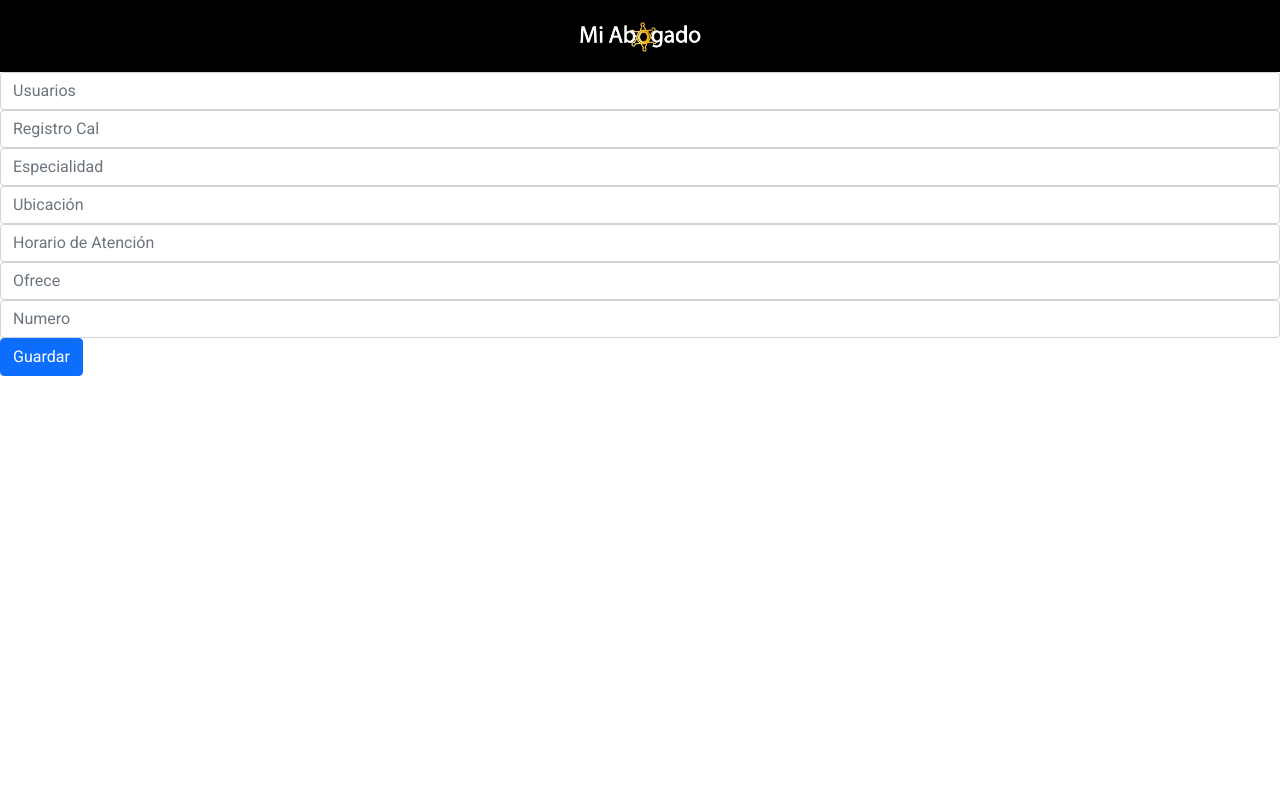
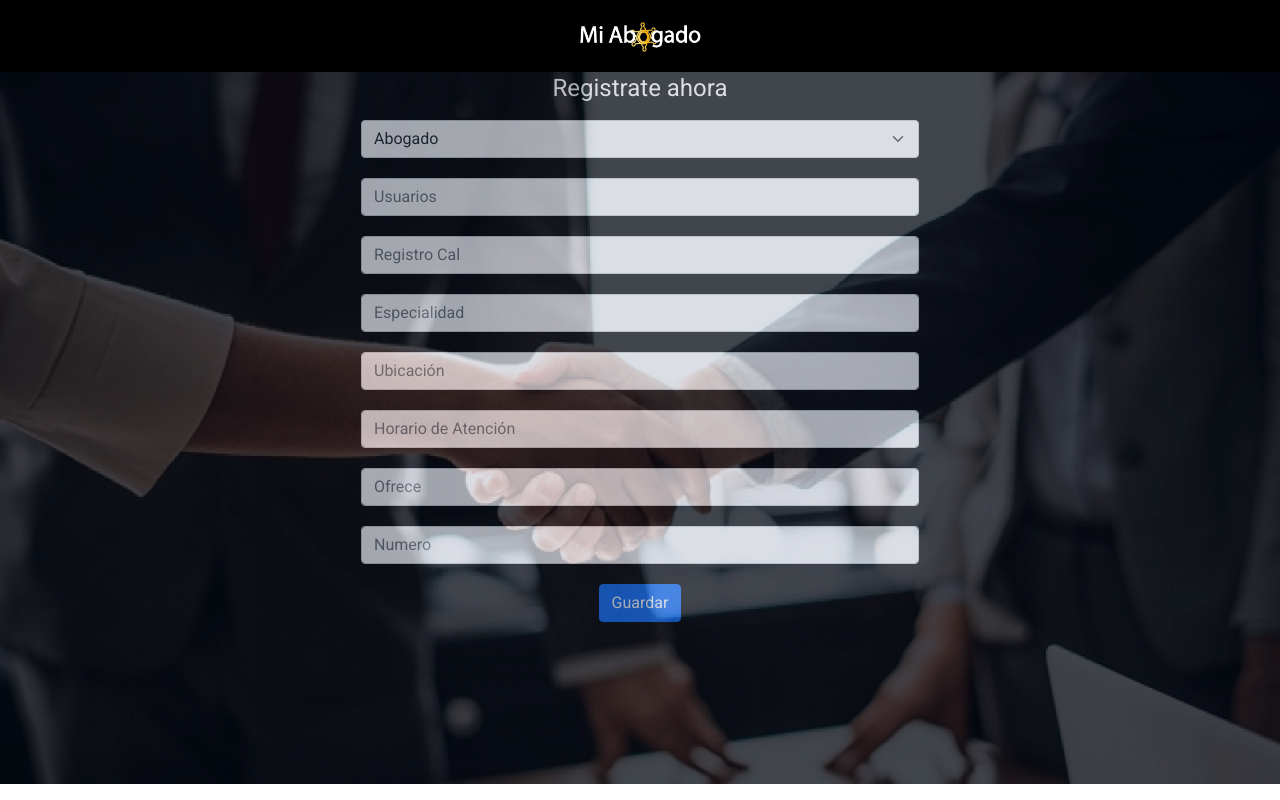
Before and after one commit to juanvaldemar/prueba-alianza-web, an Angular app: page /registro in a window 1280 px wide. Built offline with nearby package versions, Linux system fonts and the light colour scheme.

Commit message:
registro

```diff
--- a/src/app/registro/registro.component.css
+++ b/src/app/registro/registro.component.css
@@ -0,0 +1,25 @@
+.black-transparente{
+    background-color: black;
+    opacity: 0.6;
+    height: 100%;
+
+}
+
+
+.imagen-fondo{
+
+    background-image: url("../../assets/img/deskweb.png");
+    background-size:cover;
+    height: 89%;
+
+}
+
+.centro{
+    width: 50%;
+    display: inline-block;
+}
+
+
+.white{
+    color: white !important;
+}
--- a/src/app/registro/registro.component.html
+++ b/src/app/registro/registro.component.html
@@ -1,34 +1,63 @@
+<div class="imagen-fondo">
+    <div class="black-transparente">
+        <div class="container text-center">
+            <div class="centro">
+
+                <h1 class="white">Registrate ahora</h1>
 
                 <form class="m-t" role="form" action="index.html">
+                    <select id="ubicacion" class="form-select" aria-label="Elija si es abogado o abogado" >
+                        <option selected value="abogado">Abogado</option>
+                        <option value="abogada">Abogada</option>
+                    </select>
+
+                    <br>
+                    <div class="form-group">
+                        <input [(ngModel)]="abogado.nombres" name="nombres" type="text" class="form-control"
+                            placeholder="Usuarios" required="">
+                    </div>
+                <br>
 
                     <div class="form-group">
-        <input [(ngModel)]="abogado.nombres" name="nombres" type="text" class="form-control" placeholder="Usuarios" required="">
+                        <input [(ngModel)]="abogado.registro_cal" name="registro_cal" type="text" class="form-control"
+                            placeholder="Registro Cal" required="">
                     </div>
+                <br>
 
                     <div class="form-group">
-        <input [(ngModel)]="abogado.registro_cal" name="registro_cal" type="text" class="form-control" placeholder="Registro Cal" required="">
+                        <input [(ngModel)]="abogado.especialidad" name="nombres" type="text" class="form-control"
+                            placeholder="Especialidad" required="">
                     </div>
+                <br>
 
                     <div class="form-group">
-        <input [(ngModel)]="abogado.especialidad" name="nombres" type="text" class="form-control" placeholder="Especialidad" required="">
+                        <input [(ngModel)]="abogado.ubicacion" name="registro_cal" type="text" class="form-control"
+                            placeholder="Ubicación" required="">
                     </div>
+                <br>
 
                     <div class="form-group">
-        <input [(ngModel)]="abogado.ubicacion" name="registro_cal" type="text" class="form-control" placeholder="Ubicación" required="">
+                        <input [(ngModel)]="abogado.horario_atencion" name="nombres" type="text" class="form-control"
+                            placeholder="Horario de Atención" required="">
                     </div>
+                <br>
 
                     <div class="form-group">
-        <input [(ngModel)]="abogado.horario_atencion" name="nombres" type="text" class="form-control" placeholder="Horario de Atención" required="">
+                        <input [(ngModel)]="abogado.ofrece" name="registro_cal" type="text" class="form-control"
+                            placeholder="Ofrece" required="">
                     </div>
+                <br>
 
                     <div class="form-group">
-        <input [(ngModel)]="abogado.ofrece" name="registro_cal" type="text" class="form-control" placeholder="Ofrece" required="">
+                        <input [(ngModel)]="abogado.numero" name="registro_cal" type="number" class="form-control"
+                            placeholder="Numero" required="">
                     </div>
+                    <br>
 
-    <div class="form-group">
-        <input [(ngModel)]="abogado.numero" name="registro_cal" type="number" class="form-control" placeholder="Numero" required="">
+                    <button   (click)='doSaveAbogados()' type="button" class="btn btn-primary  mr-2 mb-2"> Guardar</button>
+
+                </form>
+
             </div>
-
-
-    <button (click)='doSaveAbogados()' type="submit" class="btn btn-primary block full-width m-b">Guardar</button>
-</form>
+        </div>
+    </div>
```
Lines whose indentation alone changed are shown as unchanged.
